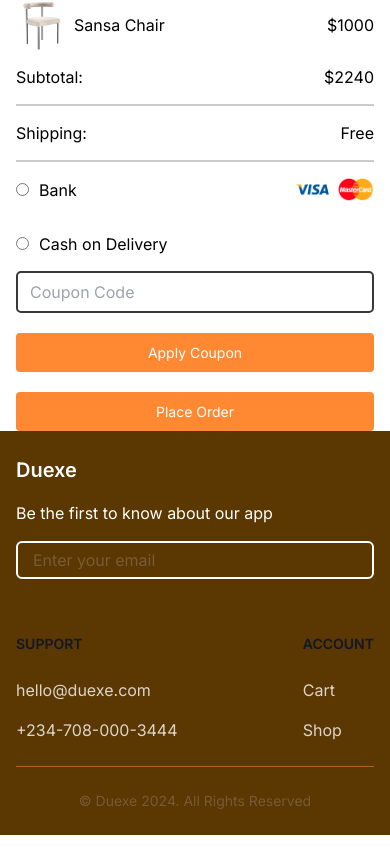
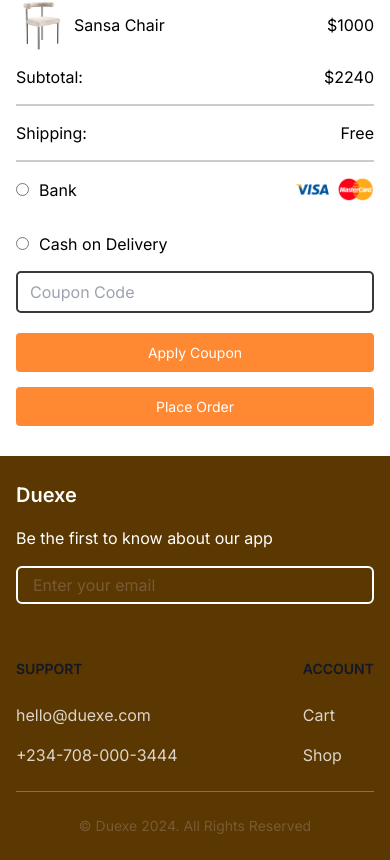
Before and after one commit to Chioma227/stage-two, a Next.js app: page /checkout in a window 390 px wide. Shown: the part 1168-2028 px from the top of the page. Before the commit the page ends 2003 px from the top, so only its background shows below. Built offline with nearby package versions, Linux system fonts and the light colour scheme.

Commit message:
new commit

```diff
--- a/app/components/checkout/CardSection.tsx
+++ b/app/components/checkout/CardSection.tsx
@@ -62,7 +62,7 @@ const CardSection = () => {
                         <Button variant={buttonVariants.DEFAULT_FULL} className="text-white sm:mt-0 mt-[20px] sm:hidden block">
                             Apply Coupon
                         </Button>
-                        <Button variant={buttonVariants.DEFAULT_FULL} className="text-white sm:mt-0 mt-[20px] sm:hidden block">
+                        <Button variant={buttonVariants.DEFAULT_FULL} className="text-white mt-[15px] mb-[30px] sm:hidden block">
                             Place Order
                         </Button>
                     </div>
```
